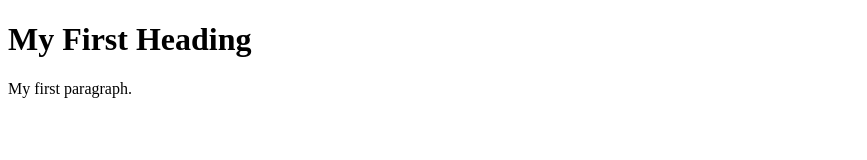
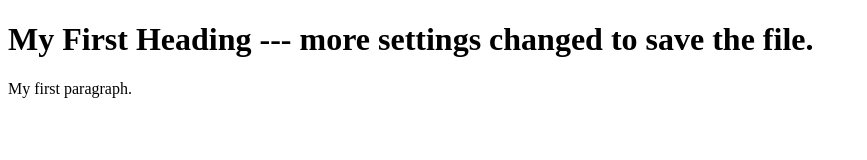
Before and after one commit to pranav20-create/git-demo, a plain HTML site: page index.html in a window 1280 px wide. Shown: the whole page, without its empty margins (0-867 px from the left). Drawn offline with Linux system fonts and the light colour scheme.

Commit message:
adding contents to index.html file

```diff
--- a/index.html
+++ b/index.html
@@ -2,7 +2,7 @@
 <html>
 <body>
 
-<h1>My First Heading</h1>
+<h1>My First Heading --- more settings changed to save the file.</h1>
 
 <p>My first paragraph.</p>
 
```
